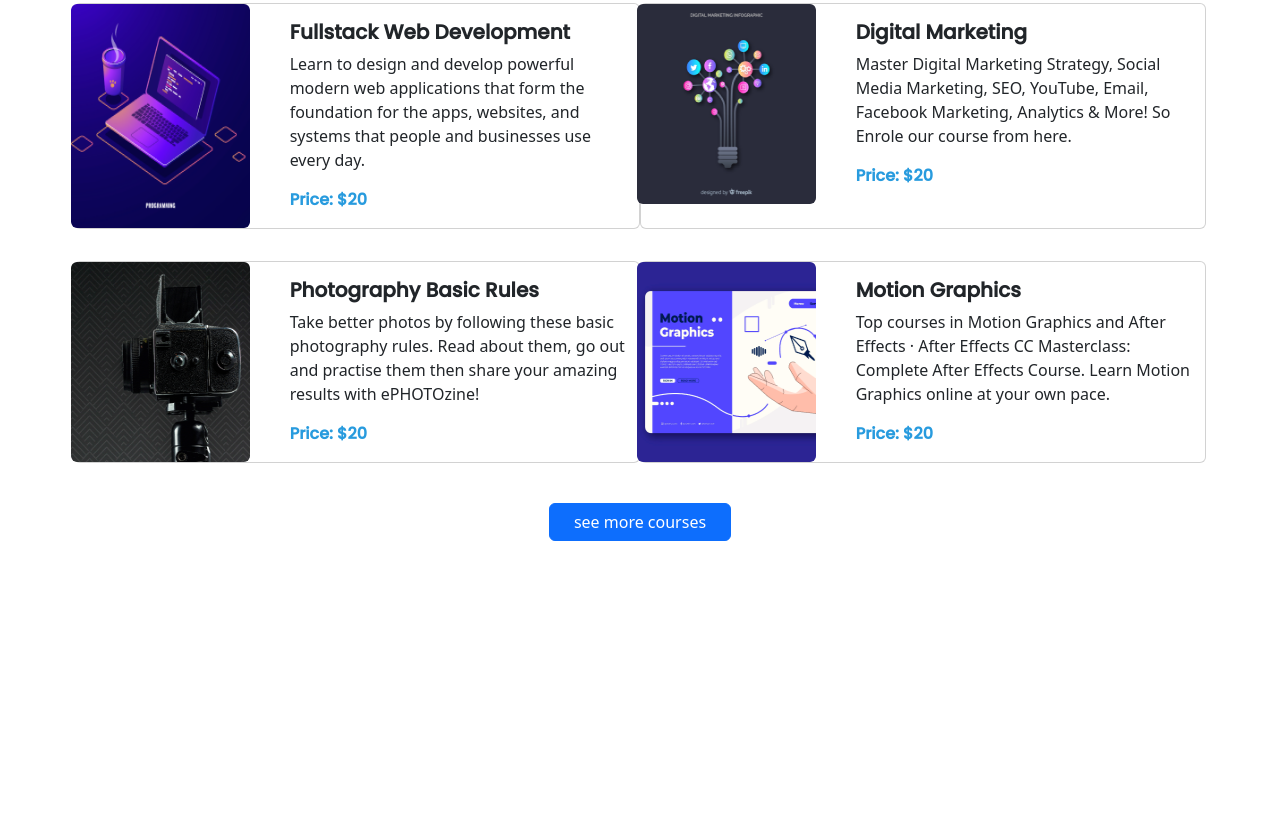
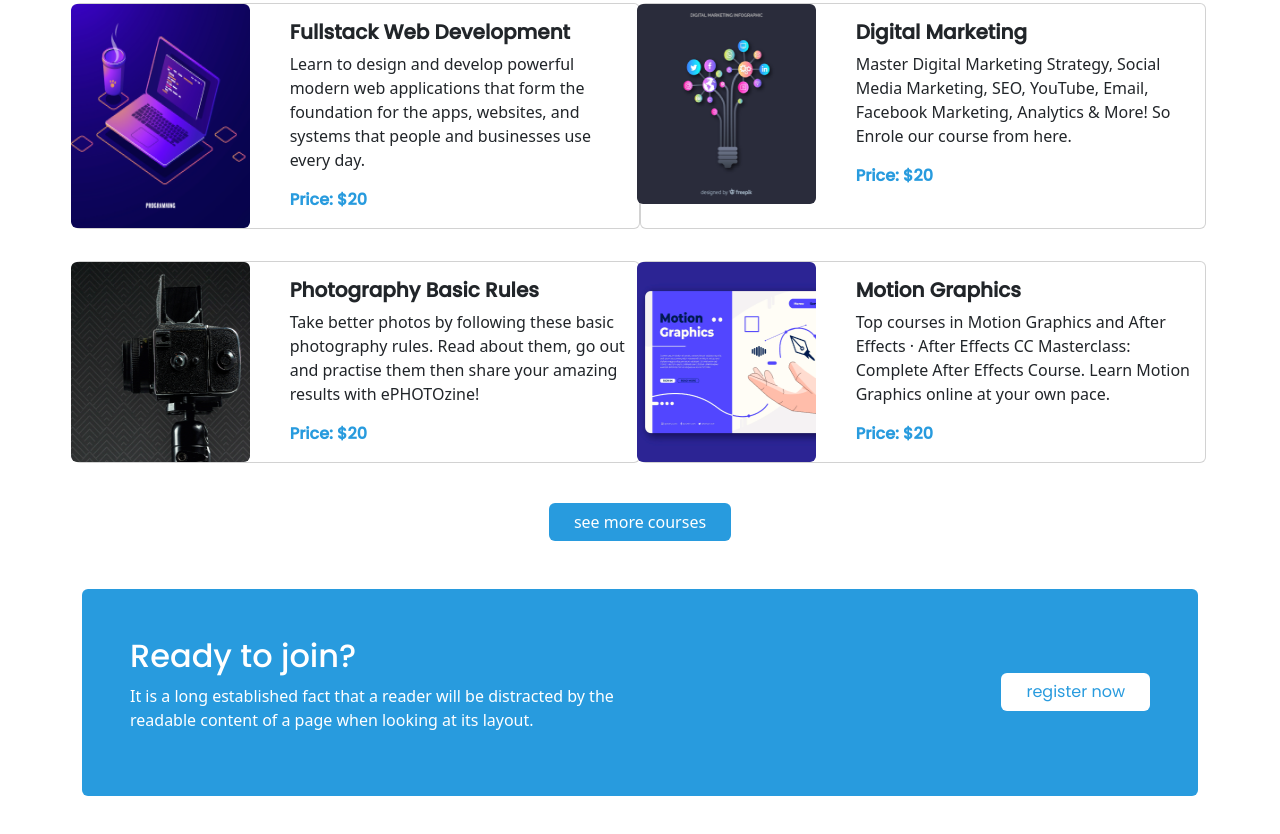
Before and after one commit to yasinarafat39/assignment-03, a plain HTML site: page index.html in a window 1280 px wide. Shown: the part 1112-1946 px from the top of the page. Before the commit the page ends 1701 px from the top, so only its background shows below. Drawn offline with nearby package versions, Linux system fonts and the light colour scheme.

Commit message:
ready to join section without modal

```diff
--- a/index.html
+++ b/index.html
@@ -77,7 +77,7 @@
                             <p class="ya-p-font lh-sm ">This is very nice option for you to learn digitally. <br> So,
                                 you
                                 can start your journey from now. </p>
-                            <a class="btn btn-primary px-4" href="#">Get Started</a>
+                            <a class="btn ya-btn px-4" href="#">Get Started</a>
                         </div>
                     </div>
                     <div class="carousel-item" data-bs-interval="3000">
@@ -113,7 +113,11 @@
 
     <main>
         <!-- Main content strart from here -->
+
+
+        <!--------- Courses Start--------->
         <section class="container mb-5">
+
             <div class="my-5">
                 <h2 class="ya-p-font fw-semibold text-center">Discover Our Popular <br> Courses</h2>
                 <p class="text-center ya-p-font ya-p-color">You can chouse your course that you want. <br> we have
@@ -122,9 +126,6 @@
             </div>
 
 
-
-
-            <!--------- Courses Start--------->
             <div class="row g-3">
                 <!-- course-1 -->
                 <div class="card col-lg-6 col-md-12 col-sm-12 mb-3">
@@ -221,11 +222,29 @@
 
             </div>
             <div class="d-flex justify-content-center mt-4">
-                <a href="#" class="btn btn-primary px-4">see more courses</a>
+                <a href="#" class="btn ya-btn px-4">see more courses</a>
             </div>
-            <!--------- Courses End--------->
+
 
         </section>
+        <!--------- Courses End--------->
+
+
+
+        <!-- ready to join section start from here -->
+        <section class="container mb-5">
+            <div class="rounded  p-5 ya-ready-section text-white d-lg-flex justify-content-between align-items-center">
+                <div class="text-center text-lg-start">
+                    <h2 class="ya-p-font  ">Ready to join?</h2>
+                    <p>It is a long established fact that a reader will be distracted by the <br> readable content of a page when looking at its layout.</p>
+                </div>
+                <div class="d-flex justify-content-center">
+                    <a class="btn ya-p-font  px-4 ya-ready-btn " href="#">register now</a>
+                </div>
+            </div>
+        </section>
+        <!-- ready to join section end -->
+
     </main>
 
     <script src="https://cdn.jsdelivr.net/npm/bootstrap@5.2.0/dist/js/bootstrap.bundle.min.js"
--- a/style.css
+++ b/style.css
@@ -25,3 +25,16 @@
 .ya-p-color{
     color: #777777;
 }
+
+.ya-ready-section{
+    background-color: #289BDE;
+}
+.ya-ready-btn{
+    background-color: white;
+    color: #289BDE;
+}
+.ya-btn{
+    background-color: #289BDE;
+    color: white;
+
+}
```
Also changed, not shown: images/man-model.png (added).
